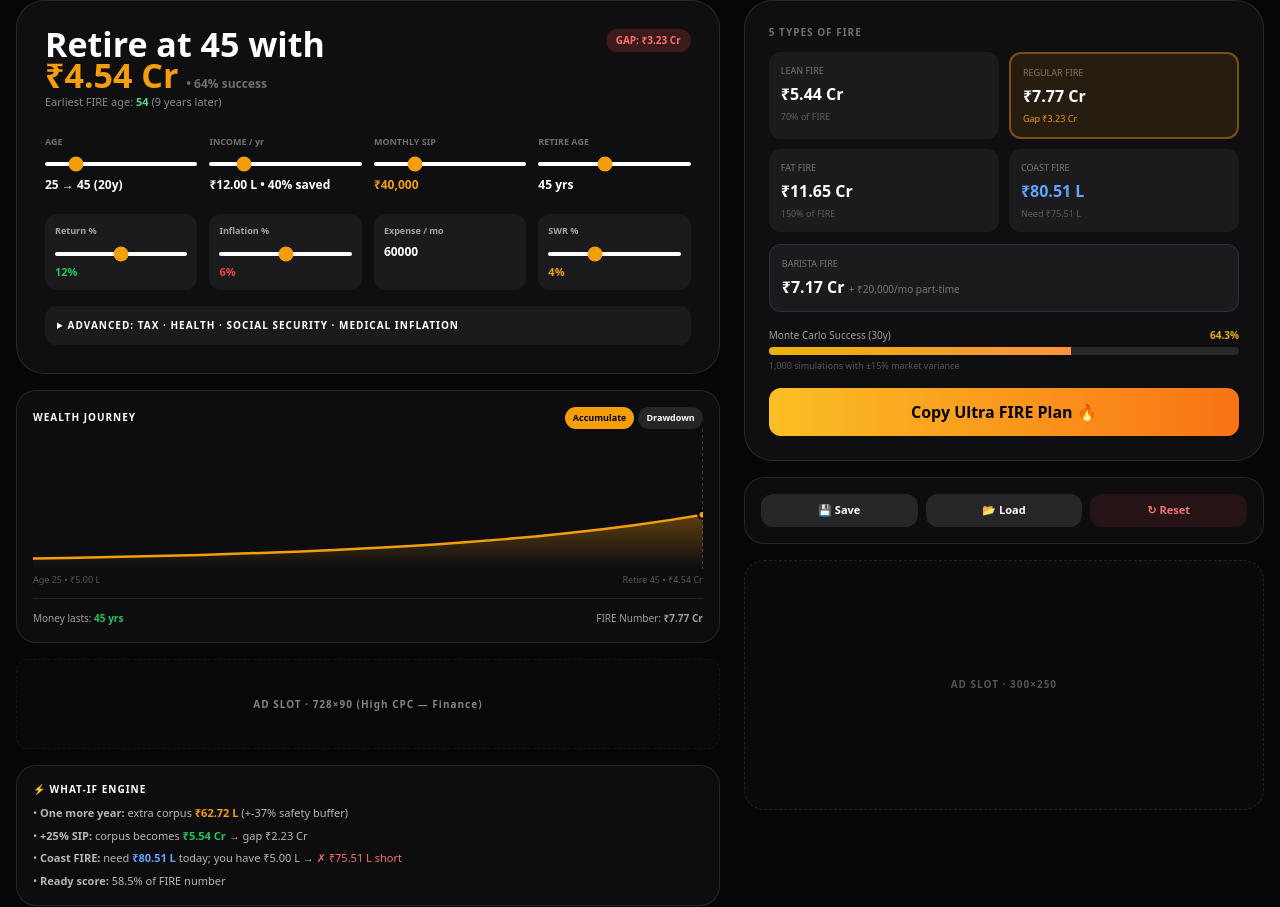
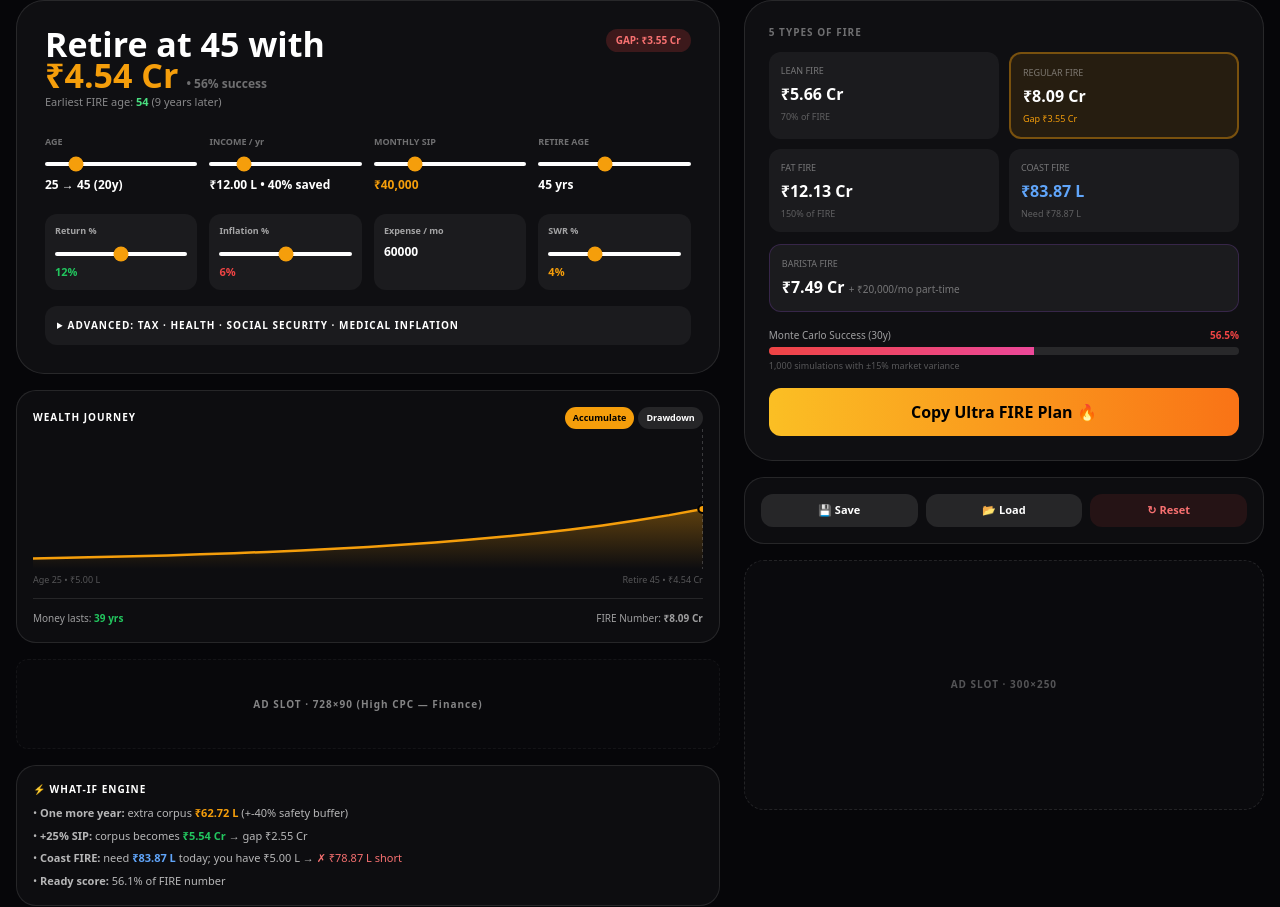
Before and after one commit to Ravs10/lorem-pro-tool, a Next.js app: page /fire-calculator in a window 1280 px wide. Shown: the part 150-1057 px from the top of the page. Built offline with nearby package versions, Linux system fonts and the light colour scheme; no server answers; the database is empty.

Commit message:
Fix tax factor calculation in FIRE number logic
Corrected tax calculation to account for tax rate properly.

```diff
--- a/app/fire-calculator/page.tsx
+++ b/app/fire-calculator/page.tsx
@@ -156,7 +156,8 @@ export default function FireCalculatorUltra() {
     const annualHealthAtRet = annualHealthToday * Math.pow(1 + healthInflation / 100, yearsToRetire);
 
     // Tax on withdrawal (approximation)
-    const taxFactor = 1 + taxRate / 100;
+    // FIX 2: Correct Tax - Need / (1 - tax)
+const taxFactor = 1 / (1 - taxRate / 100);
     const totalAnnualNeed = (annualExpenseAtRet + annualHealthAtRet) * taxFactor;
 
     // FIRE number = annual need / SWR
```
